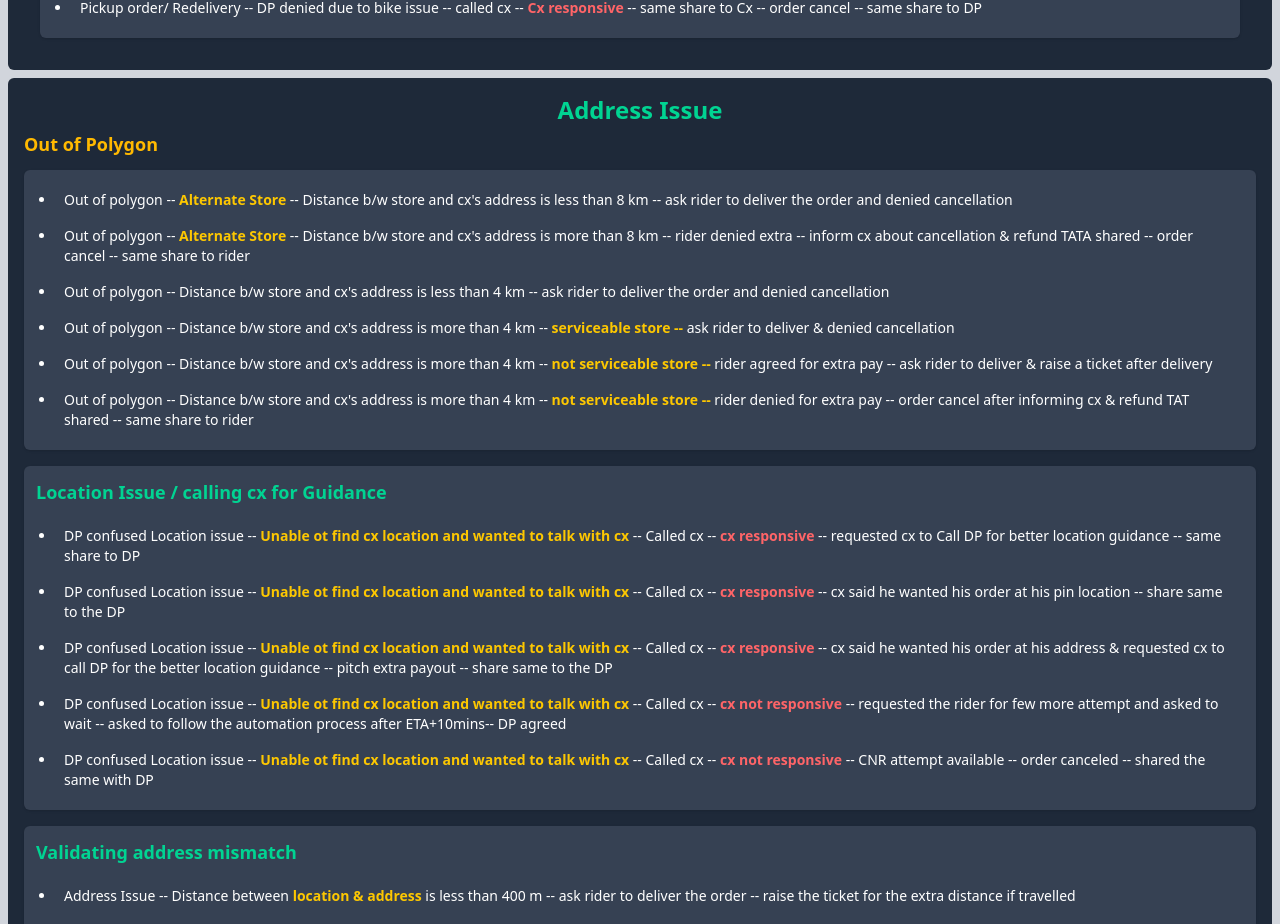
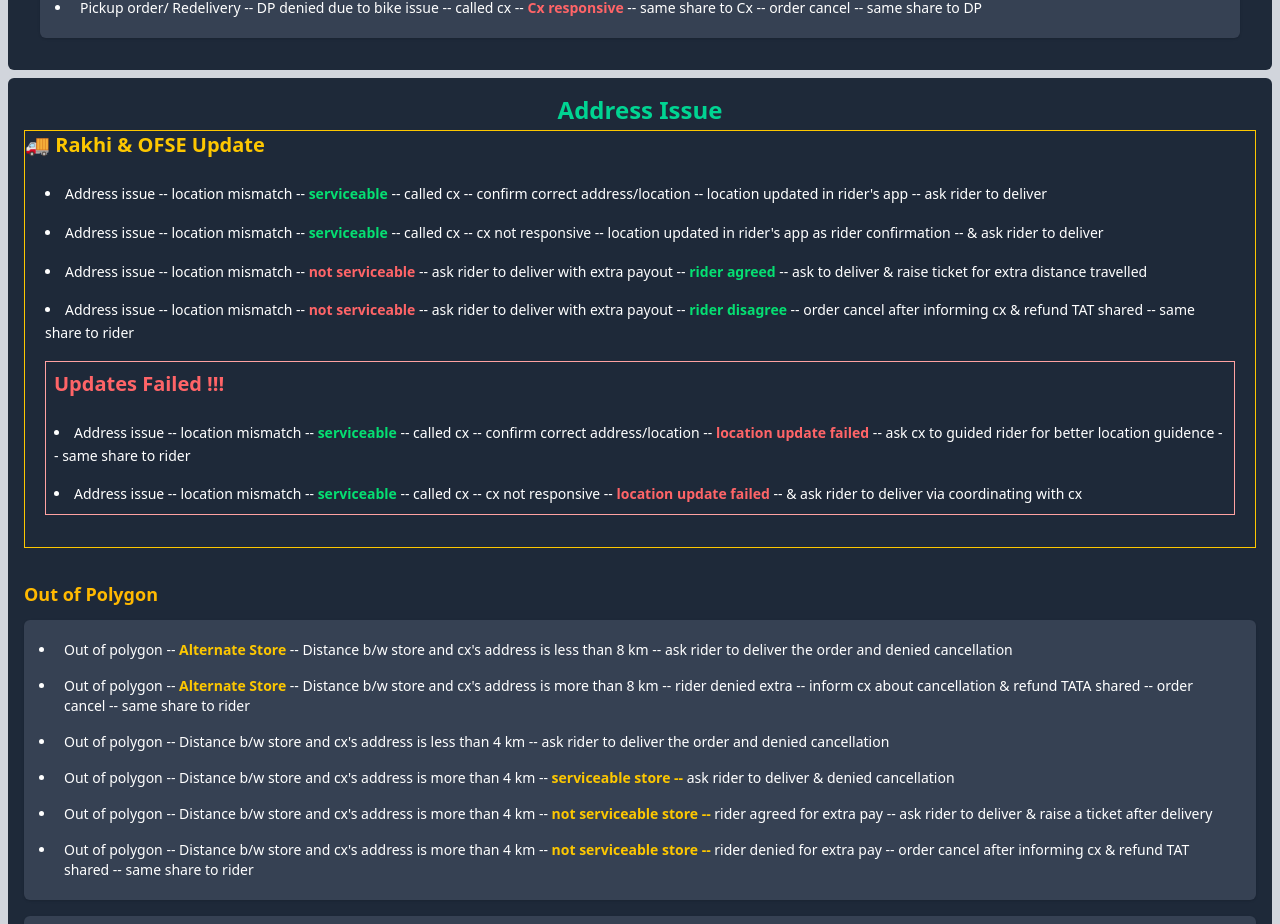
Before and after one commit to Code-with-Sahani/Blinket-DP, a React (Vite) app: page / in a window 1280 px wide. Shown: the part 9074-9998 px from the top of the page. Built offline with nearby package versions, Linux system fonts and the light colour scheme.

Commit message:
Update AddressIssue.jsx

```diff
--- a/src/Components/AddressIssue.jsx
+++ b/src/Components/AddressIssue.jsx
@@ -4,6 +4,43 @@ const AddressIssue = () => {
     return (
         <div className="m-2 p-4 text-sm bg-gray-800 text-white rounded-md md--p-6 lg--p-8">
             <h2 className='text-center text-2xl font-semibold text-emerald-400 mb-1'>Address Issue </h2>
+             <div className="mb-8 border border-yellow-400">
+                <h3 className="text-xl font-semibold text-yellow-400 mb-4  pb-2">
+                    🚚 Rakhi & OFSE Update
+                </h3>
+                <ul className="list-disc pl-5 pr-5 list-inside space-y-4 text-sm leading-relaxed">
+                    <li >
+                        Address issue -- location mismatch -- <span className="text-green-400 font-semibold"> serviceable </span> -- called cx -- confirm correct address/location -- location updated in rider's app -- ask rider to deliver
+                    </li>
+
+                    <li >
+                        Address issue -- location mismatch -- <span className="text-green-400 font-semibold"> serviceable </span> -- called cx -- cx not responsive -- location updated in rider's app as rider confirmation -- & ask rider to deliver
+                    </li>
+
+                    <li >
+                        Address issue -- location mismatch -- <span className="text-red-400 font-semibold"> not serviceable </span> -- ask rider to deliver with extra payout -- <span className="text-green-400 font-semibold"> rider agreed </span> -- ask to deliver & raise ticket for extra distance travelled
+                    </li>
+
+                    <li >
+                        Address issue -- location mismatch -- <span className="text-red-400 font-semibold"> not serviceable </span> -- ask rider to deliver with extra payout --<span className="text-green-400 font-semibold"> rider disagree </span> -- order cancel after informing cx & refund TAT shared -- same share to rider
+                    </li>
+
+                    <div className='mb-8 p-2 border border-red-300'><h3 className="text-xl font-semibold text-red-400 mb-4 pb-2">
+                        Updates Failed !!!
+                    </h3>
+                        <ul className="list-disc  list-inside space-y-4 text-sm leading-relaxed">
+                            <li >
+                                Address issue -- location mismatch -- <span className="text-green-400 font-semibold"> serviceable </span> -- called cx -- confirm correct address/location -- <span className="text-red-400 font-semibold"> location update failed</span> -- ask cx to guided rider for better location guidence -- same share to rider
+                            </li>
+
+                            <li >
+                                Address issue -- location mismatch -- <span className="text-green-400 font-semibold"> serviceable </span> -- called cx -- cx not responsive -- <span className="text-red-400 font-semibold"> location update failed</span> -- & ask rider to deliver via coordinating with cx
+                            </li>
+                        </ul>
+
+                    </div>
+                </ul>
+            </div>
             <h3 className="text-lg font-semibold text-amber-400 mb-3">Out of Polygon</h3>
             <div className="space-y-4">
                 <div className="p-3 bg-gray-700 rounded-md shadow">
```
